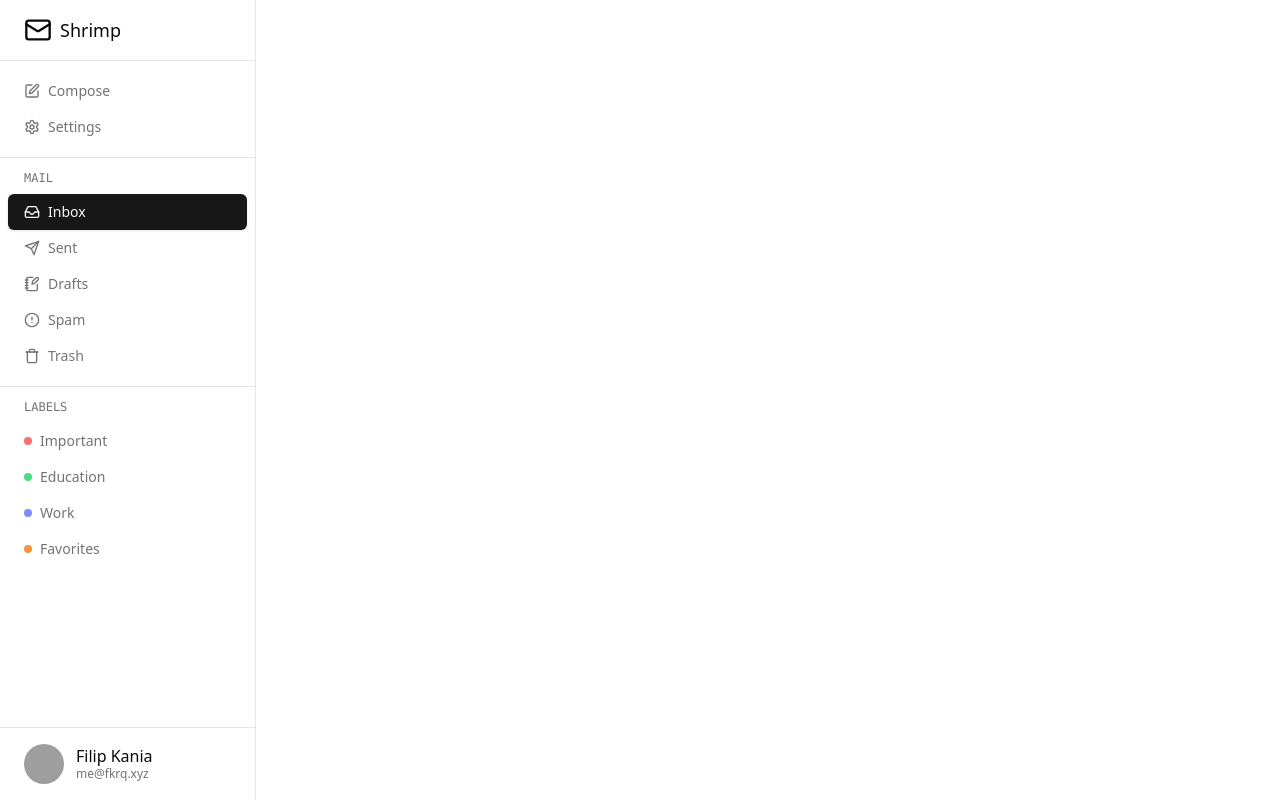
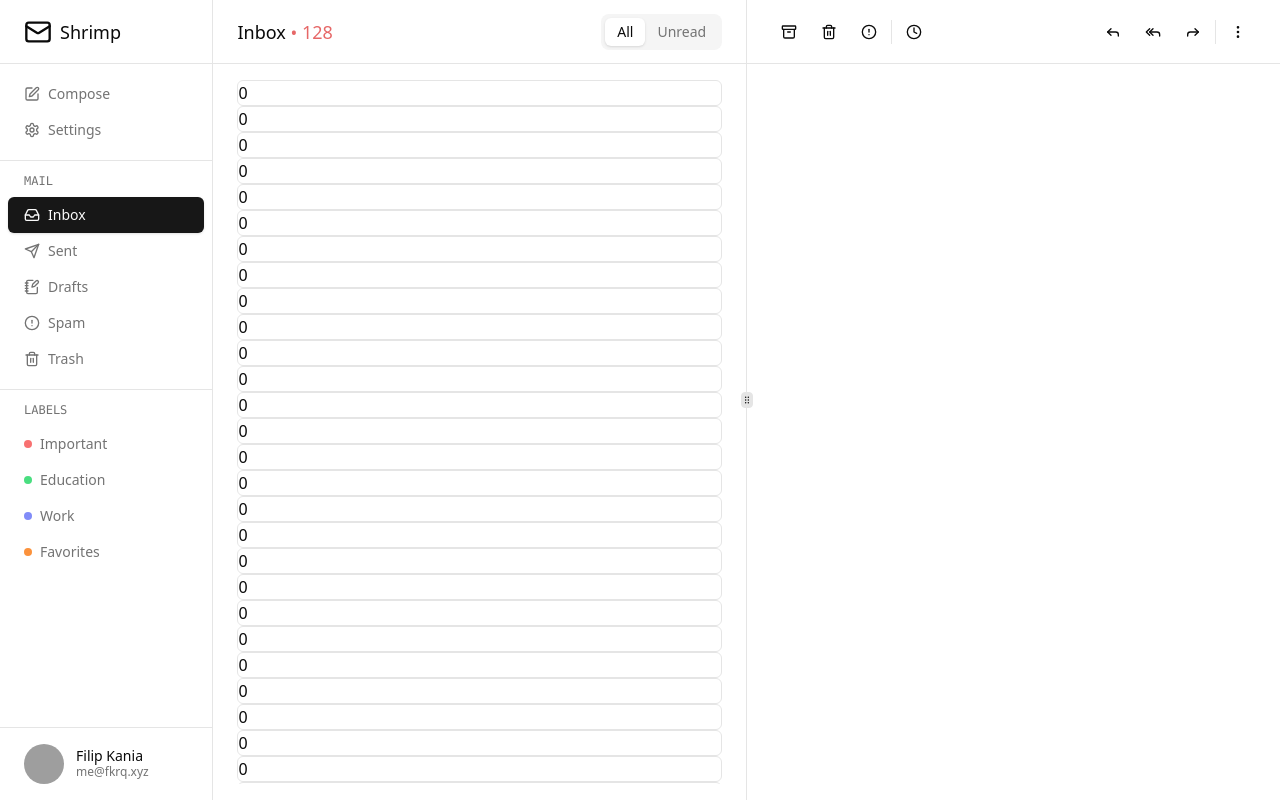
Before and after one commit to filipkania/shrimp, a Next.js app in the folder client/: page /inbox in a window 1280 px wide. Built offline with nearby package versions, Linux system fonts and the light colour scheme; grey boxes are pictures that could not be loaded.

Commit message:
feat: add email view

```diff
--- a/client/components/inbox-nav.tsx
+++ b/client/components/inbox-nav.tsx
@@ -1,4 +1,3 @@
-import { cn } from "@/lib/utils";
 import {
   AlertCircleIcon,
   InboxIcon,
@@ -7,7 +6,7 @@ import {
   SendIcon,
   SettingsIcon,
   SquarePenIcon,
-  TrashIcon,
+  Trash2Icon,
 } from "lucide-react";
 import { Button } from "./ui/button";
 import { Separator } from "./ui/separator";
@@ -17,7 +16,7 @@ export const InboxNav = () => {
   return (
     <nav className="flex flex-col justify-between w-[16rem] h-full border-r">
       <div className="flex flex-col">
-        <div className="px-6 py-4 inline-flex gap-2 items-center border-b">
+        <div className="px-6 h-[64px] inline-flex gap-2 items-center border-b">
           <MailIcon className="w-7 h-7" />
 
           <span className="text-lg font-medium">Shrimp</span>
@@ -75,7 +74,7 @@ export const InboxNav = () => {
           variant="ghost"
           className="justify-start px-4 mx-2 gap-2 text-muted-foreground"
         >
-          <TrashIcon className="w-4 h-4" />
+          <Trash2Icon className="w-4 h-4" />
           Trash
         </Button>
 
@@ -115,14 +114,14 @@ export const InboxNav = () => {
         </Button>
       </div>
 
-      <div className="w-full border-t z-1 px-6 py-4 flex gap-3">
+      <div className="w-full border-t z-1 px-6 py-4 flex gap-3 hover:bg-muted cursor-pointer transition-colors">
         <Avatar className="w-10 h-10">
           <AvatarImage src="https://github.com/filipkania.png" />
           <AvatarFallback delayMs={500}>FK</AvatarFallback>
         </Avatar>
 
         <div className="flex flex-col justify-center">
-          <span className="text-md font-medium leading-5">Filip Kania</span>
+          <span className="text-sm font-medium leading-4">Filip Kania</span>
           <span className="text-muted-foreground text-xs">me@fkrq.xyz</span>
         </div>
       </div>
--- /dev/null
+++ b/client/components/ui/resizable.tsx
@@ -0,0 +1,43 @@
+import { DragHandleDots2Icon } from "@radix-ui/react-icons"
+import * as ResizablePrimitive from "react-resizable-panels"
+
+import { cn } from "@/lib/utils"
+
+const ResizablePanelGroup = ({
+  className,
+  ...props
+}: React.ComponentProps<typeof ResizablePrimitive.PanelGroup>) => (
+  <ResizablePrimitive.PanelGroup
+    className={cn(
+      "flex h-full w-full data-[panel-group-direction=vertical]:flex-col",
+      className
+    )}
+    {...props}
+  />
+)
+
+const ResizablePanel = ResizablePrimitive.Panel
+
+const ResizableHandle = ({
+  withHandle,
+  className,
+  ...props
+}: React.ComponentProps<typeof ResizablePrimitive.PanelResizeHandle> & {
+  withHandle?: boolean
+}) => (
+  <ResizablePrimitive.PanelResizeHandle
+    className={cn(
+      "relative flex w-px items-center justify-center bg-border after:absolute after:inset-y-0 after:left-1/2 after:w-1 after:-translate-x-1/2 focus-visible:outline-none focus-visible:ring-1 focus-visible:ring-ring focus-visible:ring-offset-1 data-[panel-group-direction=vertical]:h-px data-[panel-group-direction=vertical]:w-full data-[panel-group-direction=vertical]:after:left-0 data-[panel-group-direction=vertical]:after:h-1 data-[panel-group-direction=vertical]:after:w-full data-[panel-group-direction=vertical]:after:-translate-y-1/2 data-[panel-group-direction=vertical]:after:translate-x-0 [&[data-panel-group-direction=vertical]>div]:rotate-90",
+      className
+    )}
+    {...props}
+  >
+    {withHandle && (
+      <div className="z-10 flex h-4 w-3 items-center justify-center rounded-sm border bg-border">
+        <DragHandleDots2Icon className="h-2.5 w-2.5" />
+      </div>
+    )}
+  </ResizablePrimitive.PanelResizeHandle>
+)
+
+export { ResizablePanelGroup, ResizablePanel, ResizableHandle }
--- /dev/null
+++ b/client/components/ui/scroll-area.tsx
@@ -0,0 +1,46 @@
+import * as React from "react"
+import * as ScrollAreaPrimitive from "@radix-ui/react-scroll-area"
+
+import { cn } from "@/lib/utils"
+
+const ScrollArea = React.forwardRef<
+  React.ElementRef<typeof ScrollAreaPrimitive.Root>,
+  React.ComponentPropsWithoutRef<typeof ScrollAreaPrimitive.Root>
+>(({ className, children, ...props }, ref) => (
+  <ScrollAreaPrimitive.Root
+    ref={ref}
+    className={cn("relative overflow-hidden", className)}
+    {...props}
+  >
+    <ScrollAreaPrimitive.Viewport className="h-full w-full rounded-[inherit]">
+      {children}
+    </ScrollAreaPrimitive.Viewport>
+    <ScrollBar />
+    <ScrollAreaPrimitive.Corner />
+  </ScrollAreaPrimitive.Root>
+))
+ScrollArea.displayName = ScrollAreaPrimitive.Root.displayName
+
+const ScrollBar = React.forwardRef<
+  React.ElementRef<typeof ScrollAreaPrimitive.ScrollAreaScrollbar>,
+  React.ComponentPropsWithoutRef<typeof ScrollAreaPrimitive.ScrollAreaScrollbar>
+>(({ className, orientation = "vertical", ...props }, ref) => (
+  <ScrollAreaPrimitive.ScrollAreaScrollbar
+    ref={ref}
+    orientation={orientation}
+    className={cn(
+      "flex touch-none select-none transition-colors",
+      orientation === "vertical" &&
+        "h-full w-2.5 border-l border-l-transparent p-[1px]",
+      orientation === "horizontal" &&
+        "h-2.5 flex-col border-t border-t-transparent p-[1px]",
+      className
+    )}
+    {...props}
+  >
+    <ScrollAreaPrimitive.ScrollAreaThumb className="relative flex-1 rounded-full bg-border" />
+  </ScrollAreaPrimitive.ScrollAreaScrollbar>
+))
+ScrollBar.displayName = ScrollAreaPrimitive.ScrollAreaScrollbar.displayName
+
+export { ScrollArea, ScrollBar }
--- /dev/null
+++ b/client/components/ui/tabs.tsx
@@ -0,0 +1,53 @@
+import * as React from "react"
+import * as TabsPrimitive from "@radix-ui/react-tabs"
+
+import { cn } from "@/lib/utils"
+
+const Tabs = TabsPrimitive.Root
+
+const TabsList = React.forwardRef<
+  React.ElementRef<typeof TabsPrimitive.List>,
+  React.ComponentPropsWithoutRef<typeof TabsPrimitive.List>
+>(({ className, ...props }, ref) => (
+  <TabsPrimitive.List
+    ref={ref}
+    className={cn(
+      "inline-flex h-9 items-center justify-center rounded-lg bg-muted p-1 text-muted-foreground",
+      className
+    )}
+    {...props}
+  />
+))
+TabsList.displayName = TabsPrimitive.List.displayName
+
+const TabsTrigger = React.forwardRef<
+  React.ElementRef<typeof TabsPrimitive.Trigger>,
+  React.ComponentPropsWithoutRef<typeof TabsPrimitive.Trigger>
+>(({ className, ...props }, ref) => (
+  <TabsPrimitive.Trigger
+    ref={ref}
+    className={cn(
+      "inline-flex items-center justify-center whitespace-nowrap rounded-md px-3 py-1 text-sm font-medium ring-offset-background transition-all focus-visible:outline-none focus-visible:ring-2 focus-visible:ring-ring focus-visible:ring-offset-2 disabled:pointer-events-none disabled:opacity-50 data-[state=active]:bg-background data-[state=active]:text-foreground data-[state=active]:shadow",
+      className
+    )}
+    {...props}
+  />
+))
+TabsTrigger.displayName = TabsPrimitive.Trigger.displayName
+
+const TabsContent = React.forwardRef<
+  React.ElementRef<typeof TabsPrimitive.Content>,
+  React.ComponentPropsWithoutRef<typeof TabsPrimitive.Content>
+>(({ className, ...props }, ref) => (
+  <TabsPrimitive.Content
+    ref={ref}
+    className={cn(
+      "mt-2 ring-offset-background focus-visible:outline-none focus-visible:ring-2 focus-visible:ring-ring focus-visible:ring-offset-2",
+      className
+    )}
+    {...props}
+  />
+))
+TabsContent.displayName = TabsPrimitive.Content.displayName
+
+export { Tabs, TabsList, TabsTrigger, TabsContent }
--- a/client/package.json
+++ b/client/package.json
@@ -12,8 +12,10 @@
     "@radix-ui/react-avatar": "^1.0.4",
     "@radix-ui/react-icons": "^1.3.0",
     "@radix-ui/react-label": "^2.0.2",
+    "@radix-ui/react-scroll-area": "^1.0.5",
     "@radix-ui/react-separator": "^1.0.3",
     "@radix-ui/react-slot": "^1.0.2",
+    "@radix-ui/react-tabs": "^1.0.4",
     "class-variance-authority": "^0.7.0",
     "clsx": "^2.1.0",
     "lucide-react": "^0.319.0",
--- a/client/pages/inbox.tsx
+++ b/client/pages/inbox.tsx
@@ -1,9 +1,100 @@
 import { InboxNav } from "@/components/inbox-nav";
+import { Button } from "@/components/ui/button";
+import {
+  ResizableHandle,
+  ResizablePanel,
+  ResizablePanelGroup,
+} from "@/components/ui/resizable";
+import { ScrollArea } from "@/components/ui/scroll-area";
+import { Separator } from "@/components/ui/separator";
+import { Tabs, TabsList, TabsTrigger } from "@/components/ui/tabs";
+import {
+  AlertCircleIcon,
+  ArchiveIcon,
+  ClockIcon,
+  ForwardIcon,
+  MoreVerticalIcon,
+  ReplyAllIcon,
+  ReplyIcon,
+  Trash2Icon,
+} from "lucide-react";
 
 const Inbox = () => {
   return (
-    <main className="h-screen">
-			<InboxNav />
+    <main className="h-screen w-full flex">
+      <InboxNav />
+
+      <ResizablePanelGroup className="h-full w-full" direction={"horizontal"}>
+        <ResizablePanel minSize={20}>
+          <div className="px-6 h-[64px] w-full border-b flex justify-between items-center">
+            <span className="text-lg font-medium">
+              Inbox&nbsp;
+              <span className="text-red-600/70 font-normal">&bull; 128</span>
+            </span>
+
+            <Tabs defaultValue="all">
+              <TabsList>
+                <TabsTrigger value="all">All</TabsTrigger>
+                <TabsTrigger value="unread">Unread</TabsTrigger>
+              </TabsList>
+            </Tabs>
+          </div>
+
+          <ScrollArea className="h-[calc(100%-64px)] flex flex-col px-6 py-4 gap-3">
+            {new Array(66).fill(0).map((i) => (
+              <div className="w-full border rounded-md" key={i}>
+                {i}
+              </div>
+            ))}
+          </ScrollArea>
+        </ResizablePanel>
+
+        <ResizableHandle withHandle />
+
+        <ResizablePanel minSize={40}>
+          <div className="px-6 py-5 h-[64px] w-full inline-flex justify-between items-center border-b">
+            <div className="inline-flex h-6 items-center gap-1">
+              <Button size="icon" variant="ghost">
+                <ArchiveIcon className="w-4 h-4" />
+              </Button>
+
+              <Button size="icon" variant="ghost">
+                <Trash2Icon className="w-4 h-4" />
+              </Button>
+
+              <Button size="icon" variant="ghost">
+                <AlertCircleIcon className="w-4 h-4" />
+              </Button>
+
+              <Separator orientation="vertical" />
+
+              <Button size="icon" variant="ghost">
+                <ClockIcon className="w-4 h-4" />
+              </Button>
+            </div>
+
+            <div className="inline-flex h-6 items-center gap-1">
+              <Button size="icon" variant="ghost">
+                <ReplyIcon className="w-4 h-4" />
+              </Button>
+
+              <Button size="icon" variant="ghost">
+                <ReplyAllIcon className="w-4 h-4" />
+              </Button>
+
+              <Button size="icon" variant="ghost">
+                <ForwardIcon className="w-4 h-4" />
+              </Button>
+
+              <Separator orientation="vertical" />
+
+              <Button size="icon" variant="ghost">
+                <MoreVerticalIcon className="w-4 h-4" />
+              </Button>
+            </div>
+          </div>
+        </ResizablePanel>
+      </ResizablePanelGroup>
     </main>
   );
 };
```
Also changed, not shown: 1 other file (tests, documents, lock files or other folders).
